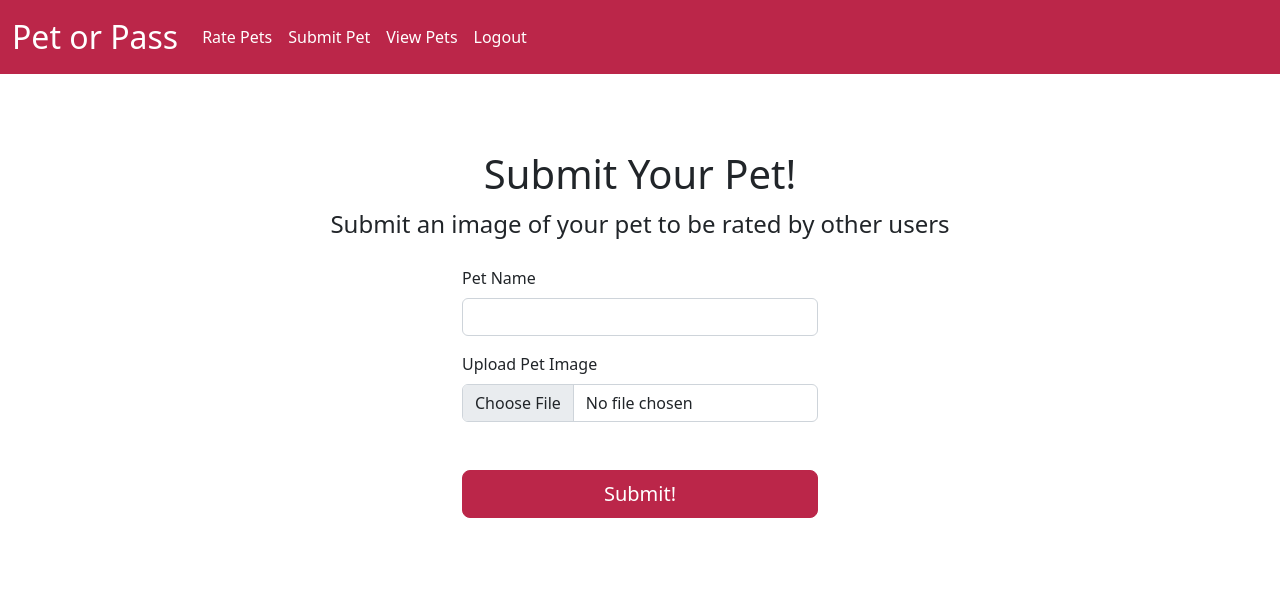
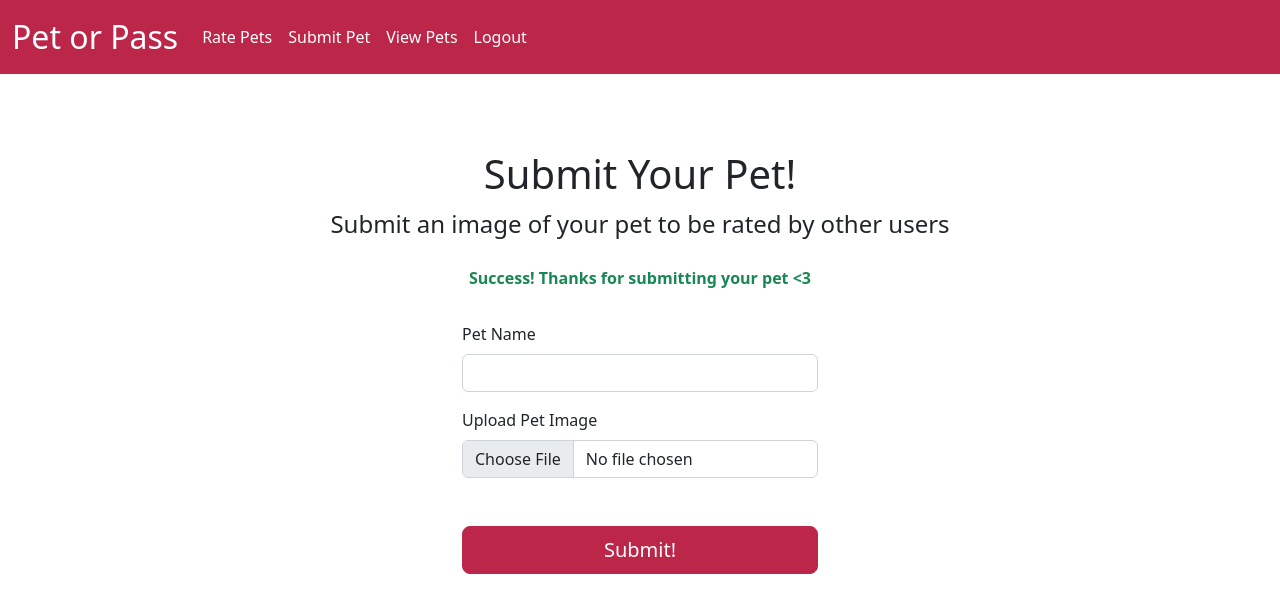
Before and after one commit to TotallyNotTito/PetOrPass, a React (Vite) app in the folder frontend/: page /submit-pet in a window 1280 px wide. Both pictures are taken after typing "Sample" into the empty fields and a click on the button "Submit!". Shown: the top 612 px of the page. Built offline with nearby package versions, Linux system fonts and the light colour scheme.

Commit message:
display success message when pet form successfully submitted

```diff
--- a/frontend/src/App.css
+++ b/frontend/src/App.css
@@ -29,3 +29,7 @@
 .card-width {
     width: 18rem;
 }
+
+.success-text {
+    color: var(--bs-success);
+}
--- a/frontend/src/components/SubmitPetForm.tsx
+++ b/frontend/src/components/SubmitPetForm.tsx
@@ -4,16 +4,12 @@ export function SubmitPetForm() {
 
     let [petName, setPetName] = useState('');
     let [petImage, setPetImage] = useState(null);
+    let [submitSuccess, setSubmitSuccess] = useState(false);
     const imageInputField = useRef(null);
 
     const onSubmitPet = (event) => {
         event.preventDefault();
-        console.log("PET NAME");
-        console.log(petName);
-        console.log("PET IMAGE");
-        console.log(petImage);
-        console.log("INPUT REF");
-        console.log(imageInputField.current);
+        setSubmitSuccess(true);
         setPetName('');
         setPetImage(null);
         imageInputField.current.value = '';
@@ -27,6 +23,7 @@ export function SubmitPetForm() {
             <div className="row text-center">
                 <legend>Submit an image of your pet to be rated by other users</legend>
             </div>
+            {submitSuccess ? <SubmitSuccessMessage/> : null}
             <div className="row mt-3 justify-content-center">
                 <div className="col-xl-4 col-md-6 col-sm-8 col-10">
                     <label className="form-label" htmlFor="petNameInput">Pet Name</label>
@@ -62,3 +59,11 @@ export function SubmitPetForm() {
         </form>
     );
 }
+
+function SubmitSuccessMessage() {
+    return (
+      <div className="row text-center mt-3 success-text">
+          <p><strong>Success! Thanks for submitting your pet &#60;3</strong></p>
+      </div>
+    );
+}
```
